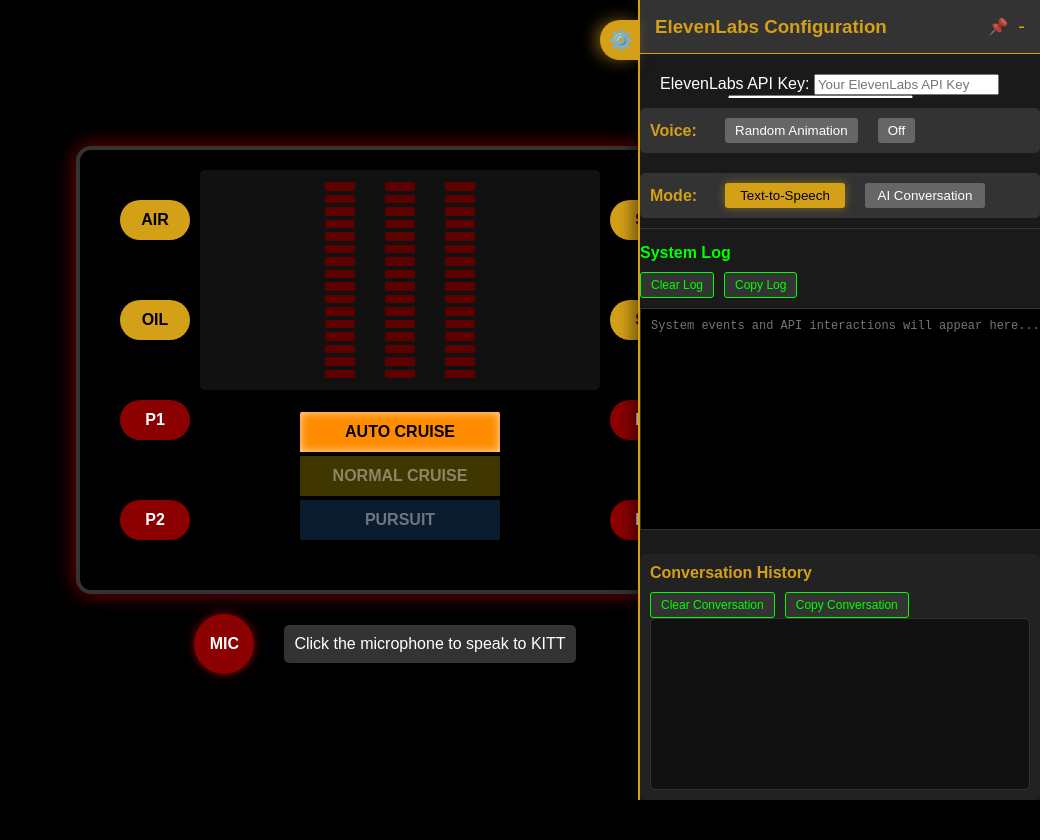
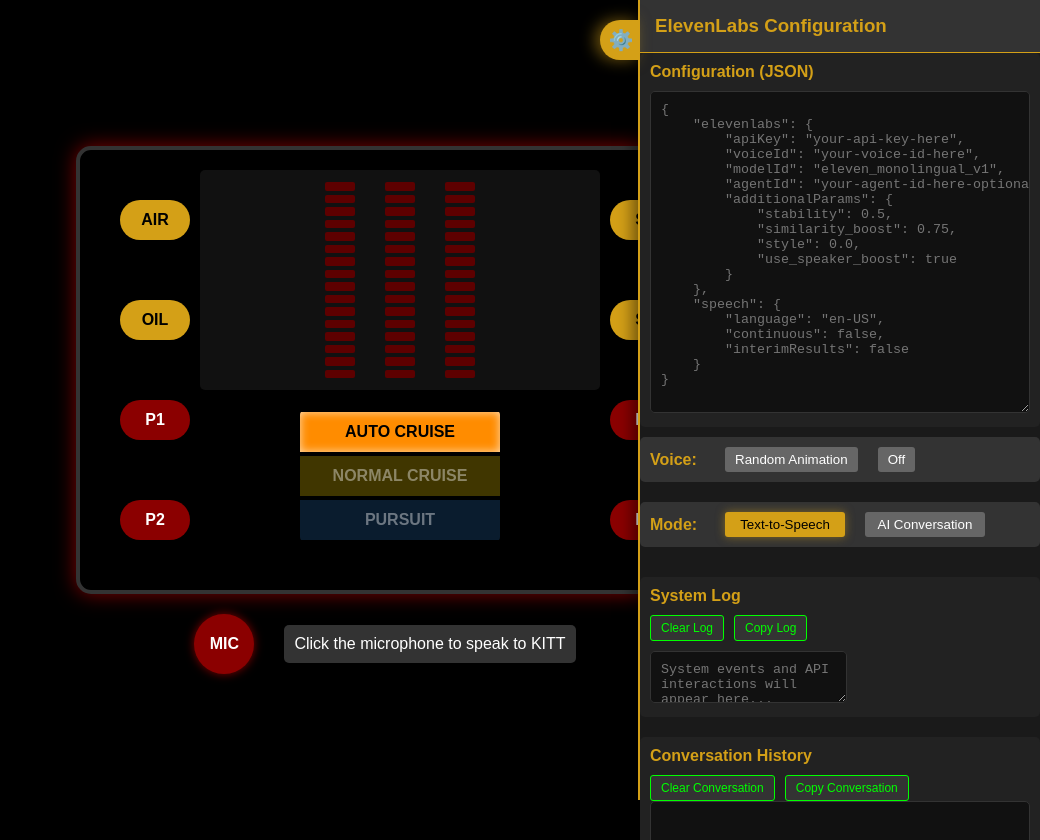
Before and after one commit to NickFranceschina/kitt-dashboard, a website: page index.html in a window 1280 px wide. Both pictures are taken after a click on the button "⚙️". Shown: the whole page, without its empty margins (240-1280 px from the left). Drawn offline with Linux system fonts and the light colour scheme; no server answers.

Commit message:
fixing some styling functionaly in slide out, but now some other features are broken

```diff
--- a/css/styles.css
+++ b/css/styles.css
@@ -349,7 +349,6 @@
     justify-content: space-between;
     align-items: center;
     border-bottom: 1px solid #d4a017;
-    cursor: pointer;
 }
 
 .config-header h3 {
@@ -389,17 +388,42 @@
 }
 
 .config-section {
-    margin-bottom: 20px;
+    padding: 10px;
+    background-color: #222;
+    border-radius: 5px;
+    margin: 0;
+    width: calc(100% - 20px); /* Account for parent padding */
+}
+
+.config-section h4 {
+    color: #d4a017;
+    margin: 0 0 10px 0;
+    font-size: 16px;
+}
+
+#config-json {
+    background-color: #111;
+    color: #fff;
+    padding: 10px;
+    border-radius: 5px;
+    font-family: monospace;
+    border: 1px solid #333;
+    resize: vertical;
+    width: calc(100% - 20px); /* Account for padding */
+    box-sizing: border-box;
 }
 
 .logging-section {
-    border-top: 1px solid #333;
-    padding-top: 15px;
+    margin-top: 20px;
+    padding: 10px;
+    background-color: #222;
+    border-radius: 5px;
 }
 
 .logging-section h4 {
+    color: #d4a017;
     margin: 0 0 10px 0;
-    color: #00ff00;
+    font-size: 16px;
 }
 
 .log-controls {
@@ -424,14 +448,12 @@
 }
 
 #system-log {
-    width: 100%;
-    height: 200px;
-    background: #000;
-    color: #00ff00;
+    background-color: #111;
+    color: #fff;
+    padding: 10px;
+    border-radius: 5px;
+    font-family: monospace;
     border: 1px solid #333;
-    padding: 10px;
-    font-family: monospace;
-    font-size: 12px;
     resize: vertical;
 }
 
@@ -515,3 +537,21 @@
     color: black;
     box-shadow: -5px 0 15px rgba(212, 160, 23, 0.5);
 }
+
+.save-button {
+    margin: 0 20px 20px 20px;
+    padding: 8px 16px;
+    background-color: #333;
+    color: #d4a017;
+    border: 1px solid #d4a017;
+    border-radius: 5px;
+    cursor: pointer;
+    font-weight: bold;
+    transition: all 0.3s ease;
+}
+
+.save-button:hover {
+    background-color: #d4a017;
+    color: black;
+    box-shadow: 0 0 10px rgba(212, 160, 23, 0.5);
+}
--- a/index.html
+++ b/index.html
@@ -43,33 +43,28 @@
         </button>
         <div class="config-header" id="config-header">
             <h3>ElevenLabs Configuration</h3>
-            <div class="config-toggle" id="config-toggle">
-                <span class="pin-icon" id="pin-icon">📌</span>
-                <span class="toggle-icon">-</span>
-            </div>
         </div>
-        <div class="config-body expanded" id="config-body">
-            <div class="form-group">
-                <label for="api-key">ElevenLabs API Key:</label>
-                <input type="password" id="api-key" placeholder="Your ElevenLabs API Key">
-            </div>
-            <div class="form-group">
-                <label for="voice-id">Voice ID:</label>
-                <input type="text" id="voice-id" placeholder="Your ElevenLabs Voice ID">
-            </div>
-            <div class="form-group">
-                <label for="model-id">Model ID:</label>
-                <input type="text" id="model-id" placeholder="eleven_monolingual_v1" value="eleven_monolingual_v1">
-            </div>
-            <div class="form-group">
-                <label for="agent-id">Agent ID (if using ElevenLabs Agent):</label>
-                <input type="text" id="agent-id" placeholder="Your ElevenLabs Agent ID">
-            </div>
-            <div class="form-group">
-                <label for="additional-params">Additional Parameters (JSON):</label>
-                <textarea id="additional-params" placeholder='{"stability": 0.5, "similarity_boost": 0.75}' rows="6" style="width: 100%;"></textarea>
-            </div>
-            <button id="save-config" class="save-button">Save Configuration</button>
+        <div class="config-section">
+            <h4>Configuration (JSON)</h4>
+            <textarea id="config-json" rows="20" style="width: 100%; font-family: monospace; white-space: pre; overflow-x: auto;" placeholder='{
+    "elevenlabs": {
+        "apiKey": "your-api-key-here",
+        "voiceId": "your-voice-id-here",
+        "modelId": "eleven_monolingual_v1",
+        "agentId": "your-agent-id-here-optional",
+        "additionalParams": {
+            "stability": 0.5,
+            "similarity_boost": 0.75,
+            "style": 0.0,
+            "use_speaker_boost": true
+        }
+    },
+    "speech": {
+        "language": "en-US",
+        "continuous": false,
+        "interimResults": false
+    }
+}'></textarea>
         </div>
         <div class="control-panel">
             <span>Voice:</span>
--- a/js/script.js
+++ b/js/script.js
@@ -1,27 +1,3 @@
-// Pre-define toggle function for ElevenLabs config panel
-function toggleConfig() {
-    const configBody = document.getElementById('config-body');
-    const configToggle = document.getElementById('config-toggle');
-    const toggleIcon = configToggle.querySelector('.toggle-icon');
-    const apiConfig = document.getElementById('api-config');
-    const toggleButton = document.getElementById('config-toggle-button');
-
-    if (configBody && configToggle) {
-        // Toggle the expanded state
-        configBody.classList.toggle('expanded');
-        toggleIcon.textContent = configBody.classList.contains('expanded') ? '-' : '+';
-
-        // Show/hide the panel
-        if (configBody.classList.contains('expanded')) {
-            apiConfig.classList.add('visible');
-            toggleButton.classList.add('active');
-        } else {
-            apiConfig.classList.remove('visible');
-            toggleButton.classList.remove('active');
-        }
-    }
-}
-
 // Function to handle clicks outside the panel
 function handleOutsideClick(event) {
     const apiConfig = document.getElementById('api-config');
@@ -31,10 +7,8 @@
     if (!apiConfig.contains(event.target) && !configToggleButton.contains(event.target)) {
         // Only close if not pinned
         if (!apiConfig.classList.contains('pinned')) {
-            const configBody = document.getElementById('config-body');
-            if (configBody.classList.contains('expanded')) {
-                toggleConfig();
-            }
+            apiConfig.classList.remove('visible');
+            configToggleButton.classList.remove('active');
         }
     }
 }
@@ -53,12 +27,9 @@
 document.addEventListener('DOMContentLoaded', function() {
     // Initialize panel state
     const apiConfig = document.getElementById('api-config');
-    const toggleIcon = document.querySelector('.toggle-icon');
 
     // Ensure panel starts hidden
     apiConfig.classList.remove('visible');
-    document.getElementById('config-body').classList.remove('expanded');
-    toggleIcon.textContent = '+';
 
     // Add click event listener for clicks outside the panel
     document.addEventListener('click', handleOutsideClick);
@@ -786,89 +757,28 @@
 
     // ElevenLabs Configuration UI
     const configHeader = document.getElementById('config-header');
-    const configBody = document.getElementById('config-body');
-    const configToggle = document.getElementById('config-toggle');
-    const saveConfigButton = document.getElementById('save-config');
-
-    // Add click event listener to the config header
-    if (configHeader) {
-        configHeader.addEventListener('click', toggleConfig);
-    }
-
-    // Add configuration storage
-    let elevenLabsConfig = null;
 
     // Function to get ElevenLabs configuration
     async function getElevenLabsConfig() {
-        // Return cached config if available
-        if (elevenLabsConfig) {
-            return elevenLabsConfig;
-        }
+        try {
+            const configText = document.getElementById('config-json').value;
+            const config = JSON.parse(configText);
 
-        try {
-            const response = await fetch('/config.json');
-            if (!response.ok) {
-                throw new Error('Configuration file not found');
+            // Validate the configuration structure
+            if (!config.elevenlabs || !config.elevenlabs.apiKey || !config.elevenlabs.voiceId) {
+                throw new Error('Invalid configuration: Missing required fields (apiKey, voiceId)');
             }
-            const config = await response.json();
-            elevenLabsConfig = config.elevenlabs;
-            return elevenLabsConfig;
+
+            return config.elevenlabs;
         } catch (error) {
-            console.error('Error loading configuration:', error);
-            // Fall back to form values if config file is not available
-            elevenLabsConfig = {
-                apiKey: document.getElementById('api-key').value,
-                voiceId: document.getElementById('voice-id').value,
-                modelId: document.getElementById('model-id').value,
-                agentId: document.getElementById('agent-id').value,
-                additionalParams: document.getElementById('additional-params').value
-            };
-            return elevenLabsConfig;
+            console.error('Error parsing configuration:', error);
+            return null;
         }
     }
-
-    // Function to save configuration
-    async function saveConfig() {
-        const config = {
-            elevenlabs: {
-                apiKey: document.getElementById('api-key').value,
-                voiceId: document.getElementById('voice-id').value,
-                modelId: document.getElementById('model-id').value,
-                agentId: document.getElementById('agent-id').value,
-                additionalParams: document.getElementById('additional-params').value
-            },
-            speech: {
-                language: 'en-US',
-                continuous: false,
-                interimResults: false
-            }
-        };
-
-        // Update the cached configuration
-        elevenLabsConfig = config.elevenlabs;
-
-        // In a production environment, you would typically send this to a server
-        // For local development, you can show the configuration to copy manually
-        console.log('Configuration to save to config.json:', JSON.stringify(config, null, 2));
-        alert('Please copy the configuration from the console and save it to config.json');
-    }
-
-    // Update the save button click handler
-    saveConfigButton.addEventListener('click', saveConfig);
 
     // Load configuration on page load
     window.addEventListener('load', async function() {
         try {
-            const config = await getElevenLabsConfig();
-            document.getElementById('api-key').value = config.apiKey || '';
-            document.getElementById('voice-id').value = config.voiceId || '';
-            document.getElementById('model-id').value = config.modelId || 'eleven_monolingual_v1';
-            document.getElementById('agent-id').value = config.agentId || '';
-            document.getElementById('additional-params').value =
-                typeof config.additionalParams === 'object'
-                    ? JSON.stringify(config.additionalParams, null, 2)
-                    : config.additionalParams || '';
-
             // Initialize button visibility based on current mode
             const micButton = document.getElementById('mic-button');
             const startButton = document.getElementById('start-conversation');
@@ -884,7 +794,7 @@
                 endButton.style.display = 'block';
             }
         } catch (error) {
-            console.error('Error loading configuration:', error);
+            console.error('Error initializing:', error);
         }
     });
 
@@ -959,3 +869,15 @@
         configToggleButton.addEventListener('click', toggleConfig);
     }
 });
+
+// Pre-define toggle function for ElevenLabs config panel
+function toggleConfig() {
+    const apiConfig = document.getElementById('api-config');
+    const toggleButton = document.getElementById('config-toggle-button');
+
+    if (apiConfig && toggleButton) {
+        // Show/hide the panel
+        apiConfig.classList.toggle('visible');
+        toggleButton.classList.toggle('active');
+    }
+}
```
